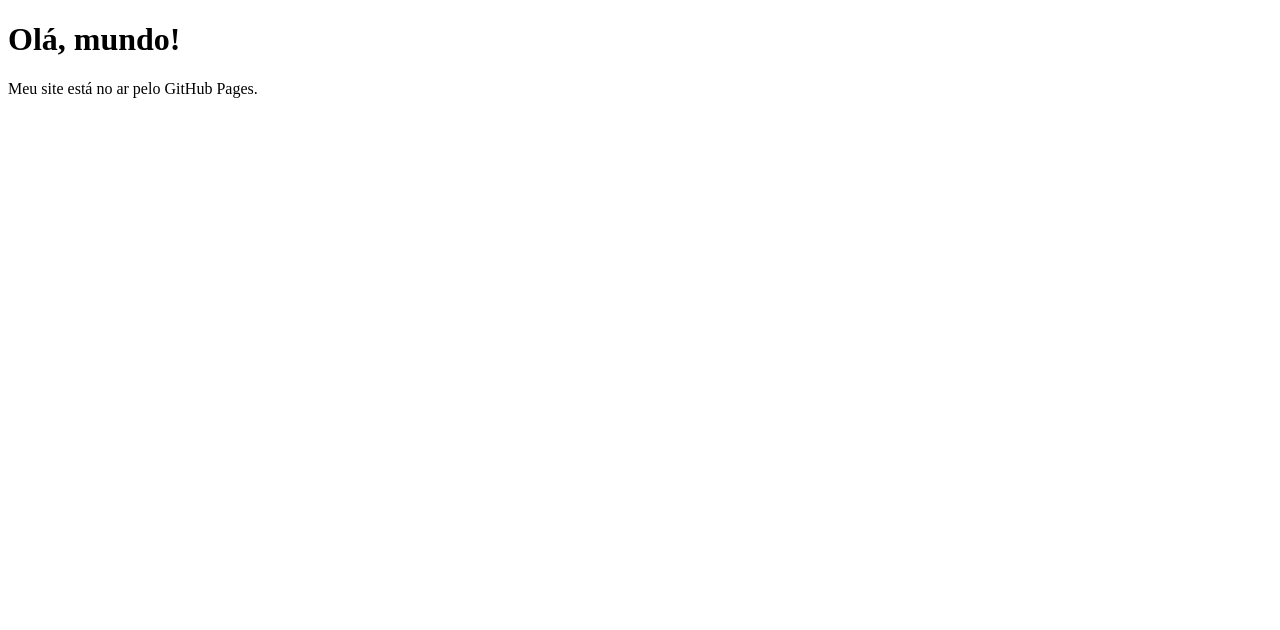
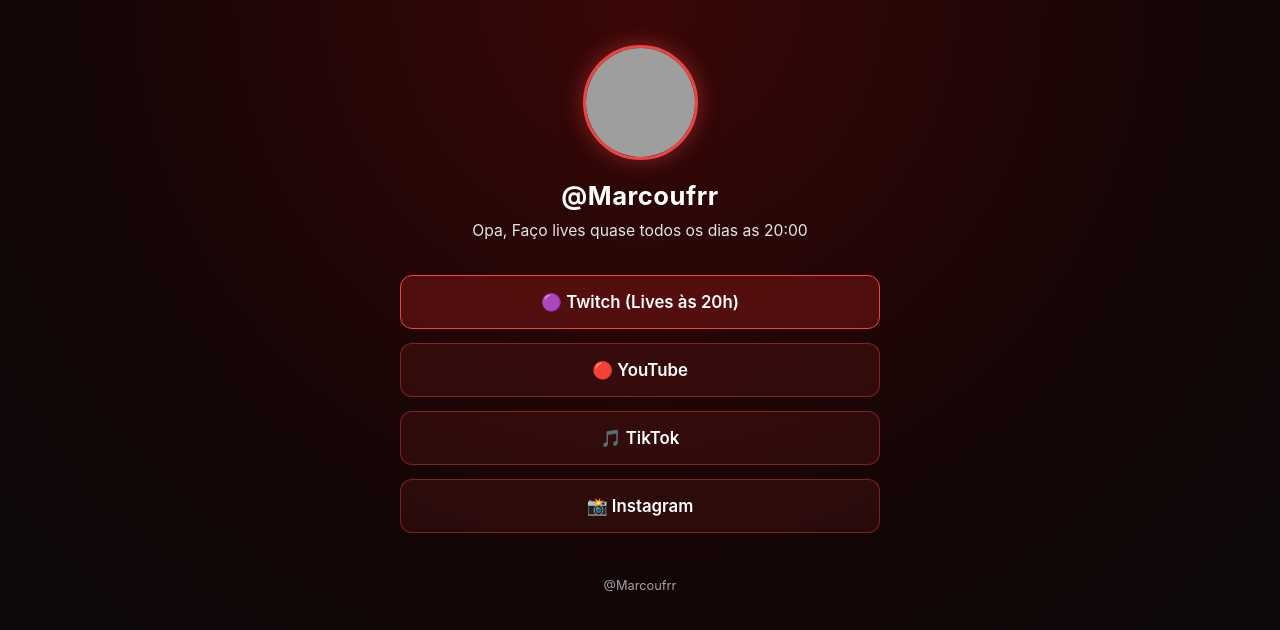
Before and after one commit to Marcoufrr/Marcoufrr.github.io, a plain HTML site: page index.html in a window 1280 px wide. Drawn offline with Linux system fonts and the light colour scheme; grey boxes are pictures that could not be loaded.

Commit message:
Atualizar o index.html

```diff
--- a/index.html
+++ b/index.html
@@ -2,10 +2,116 @@
 <html lang="pt-BR">
 <head>
   <meta charset="UTF-8">
-  <title>Minha Página</title>
+  <meta name="viewport" content="width=device-width, initial-scale=1.0">
+  <title>@Marcoufrr | Links</title>
+  <style>
+    * {
+      margin: 0;
+      padding: 0;
+      box-sizing: border-box;
+      font-family: -apple-system, BlinkMacSystemFont, "Segoe UI", Roboto, sans-serif;
+    }
+
+    body {
+      background: radial-gradient(circle at top, #3b0707 0%, #140505 55%, #09090b 100%);
+      color: #ffffff;
+      min-height: 100vh;
+      display: flex;
+      flex-direction: column;
+      align-items: center;
+      padding: 45px 20px;
+    }
+
+    .container {
+      width: 100%;
+      max-width: 480px;
+      text-align: center;
+    }
+
+    .foto-perfil {
+      width: 115px;
+      height: 115px;
+      border-radius: 50%;
+      object-fit: cover;
+      border: 3px solid #ef4444;
+      box-shadow: 0 0 22px rgba(239, 68, 68, 0.45);
+      margin-bottom: 16px;
+    }
+
+    h1 {
+      font-size: 1.6rem;
+      font-weight: 700;
+      margin-bottom: 8px;
+      letter-spacing: 0.5px;
+    }
+
+    .bio {
+      font-size: 0.98rem;
+      color: #e4e4e7;
+      margin-bottom: 32px;
+      line-height: 1.5;
+    }
+
+    .links {
+      display: flex;
+      flex-direction: column;
+      gap: 14px;
+    }
+
+    .botao {
+      background-color: rgba(239, 68, 68, 0.1);
+      color: #ffffff;
+      text-decoration: none;
+      padding: 16px 20px;
+      border-radius: 12px;
+      font-weight: 600;
+      font-size: 1.05rem;
+      border: 1px solid rgba(239, 68, 68, 0.4);
+      transition: transform 0.2s, background-color 0.2s, box-shadow 0.2s;
+    }
+
+    .botao:hover, .botao:active {
+      background-color: #dc2626;
+      border-color: #f87171;
+      color: #ffffff;
+      transform: scale(1.02);
+      box-shadow: 0 0 18px rgba(220, 38, 38, 0.55);
+    }
+
+    /* Destaque extra no botão da Twitch */
+    .botao-destaque {
+      background-color: rgba(220, 38, 38, 0.25);
+      border: 1px solid #ef4444;
+    }
+
+    footer {
+      margin-top: 45px;
+      font-size: 0.8rem;
+      color: #a1a1aa;
+    }
+  </style>
 </head>
 <body>
-  <h1>Olá, mundo!</h1>
-  <p>Meu site está no ar pelo GitHub Pages.</p>
+
+  <div class="container">
+    <!-- Foto de perfil (puxando do GitHub; troque 'marcoufrr' se seu user no GitHub for outro) -->
+    <img src="https://github.com" onerror="this.src='https://github.com'" alt="Foto de Perfil Marcoufrr" class="foto-perfil">
+
+    <h1>@Marcoufrr</h1>
+
+    <p class="bio">Opa, Faço lives quase todos os dias as 20:00</p>
+
+    <div class="links">
+      <a href="https://www.twitch.tv/marcoufrr" target="_blank" class="botao botao-destaque">🟣 Twitch (Lives às 20h)</a>
+      <a href="https://youtube.com/@marcoufrr" target="_blank" class="botao">🔴 YouTube</a>
+      <a href="https://www.tiktok.com/@marcoufrr" target="_blank" class="botao">🎵 TikTok</a>
+      <a href="https://www.instagram.com/marcoufrr" target="_blank" class="botao">📸 Instagram</a>
+    </div>
+
+    <footer>
+      @Marcoufrr
+    </footer>
+  </div>
+
 </body>
 </html>
```
